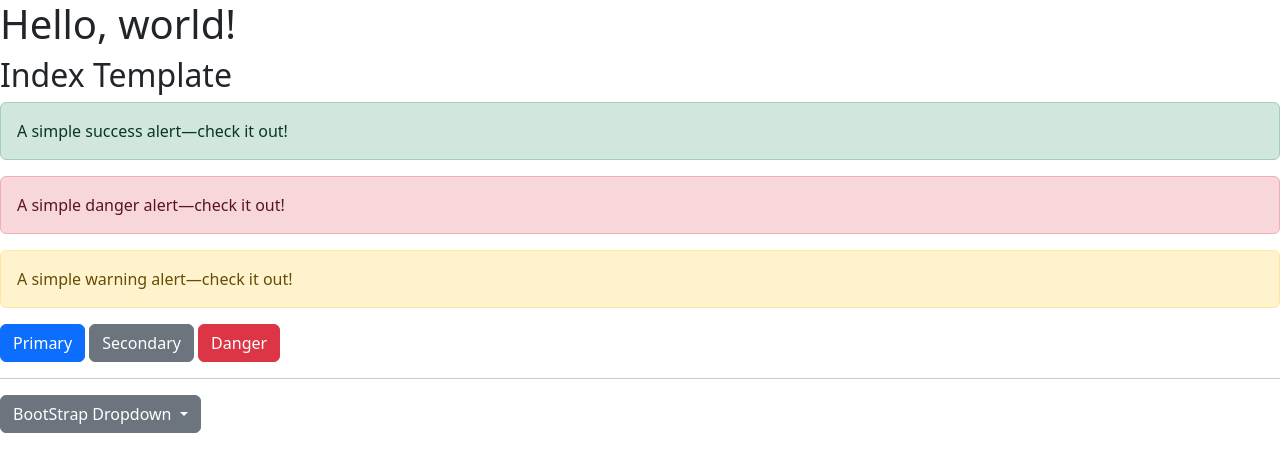
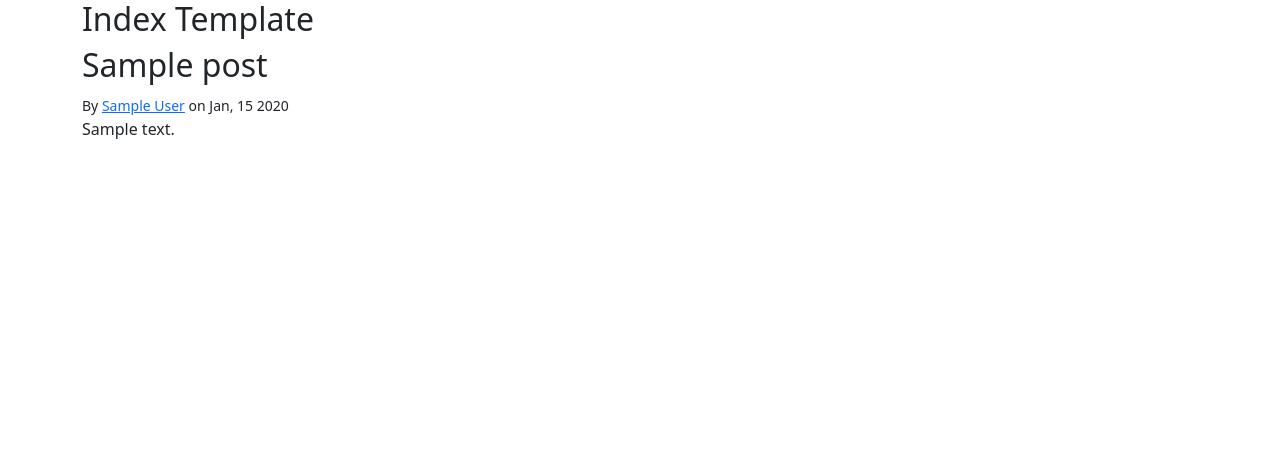
Before and after one commit to uralbi/iforum, a Django app: page /posts/ in a window 1280 px wide. Shown: the top 472 px of the page. Run offline with Django 3.2, Linux system fonts and the light colour scheme; tables that the repository leaves empty hold one stand-in row (values such as "Sample post"); parts of the project's set-up code (start-up, migrations or seed data) failed here and were passed over.

Commit message:
adding templates

```diff
--- /dev/null
+++ b/app/post/templatetags/post_extras.py
@@ -0,0 +1,26 @@
+from django import template
+from django.contrib.auth import get_user_model
+from django.utils.html import format_html as fhtml
+
+register = template.Library()
+user_model = get_user_model()
+
+
+@register.filter
+def author_details(author, current_user):
+    if not isinstance(author, user_model):
+        return ""
+    if author == current_user:
+        return fhtml('<strong>ME</strong>')
+    if author.first_name and author.last_name:
+        name = f"{author.first_name} {author.last_name}"
+    else:
+        name = f"{author.username}"
+    if author.email:
+        email = author.email
+        prefix = fhtml('<a href="mailto:{}">', author.email)
+        suffix = fhtml("</a>")
+    else:
+        prefix = ""
+        suffix = ""
+    return fhtml('{}{}{}', prefix, name, suffix)
--- a/app/post/views.py
+++ b/app/post/views.py
@@ -21,7 +21,8 @@ from drf_spectacular.utils import (
 )
 
 def index(request):
-    return render(request, "post/index.html")
+    posts = Post.objects.filter(published_at__isnull = False).order_by('-published_at')
+    return render(request, "post/index.html", {'posts': posts})
 
 @extend_schema_view(
     list=extend_schema(
--- a/app/templates/base.html
+++ b/app/templates/base.html
@@ -8,10 +8,10 @@
 </head>
 <body>
 
-<h1>Hello, world!</h1>
-
+    <div class="container">
     {% block content %}
     {% endblock %}
+    </div>
 
     <script src="https://cdn.jsdelivr.net/npm/bootstrap@5.3.0-alpha1/dist/js/bootstrap.bundle.min.js" integrity="sha384-w76AqPfDkMBDXo30jS1Sgez6pr3x5MlQ1ZAGC+nuZB+EYdgRZgiwxhTBTkF7CXvN" crossorigin="anonymous">
     </script>
--- a/app/templates/post/index.html
+++ b/app/templates/post/index.html
@@ -1,30 +1,16 @@
 {% extends "base.html" %}
+{% load post_extras %}
+
+
 {% block content %}
     <h2>Index Template</h2>
 
-    <div class="alert alert-success" role="alert">
-        A simple success alert—check it out!
-    </div>
-    <div class="alert alert-danger" role="alert">
-        A simple danger alert—check it out!
-    </div>
-    <div class="alert alert-warning" role="alert">
-        A simple warning alert—check it out!
-    </div>
+    {% for post in posts %}
+        <h2> {{ post.title }}</h2>
+        <small>By {{post.author|author_details:request.user }} on {{post.published_at|date:"M, d Y"}}</small>
+        <p> {{post.content }}</p>
 
-    <button type="button" class="btn btn-primary">Primary</button>
-    <a href="#" class="btn btn-secondary">Secondary</a>
-    <button type="button" class="btn btn-danger">Danger</button>
-    <hr>
-    <div class="dropdown">
-        <button class="btn btn-secondary dropdown-toggle"
-        id="dropdownMenuButton1" type="button" data-bs- toggle="dropdown" aria-expanded="false">
-              BootStrap Dropdown
-        </button>
-        <ul class="dropdown-menu" aria-labelledby="dropdownMenuButton1">
-        <li><a class="dropdown-item" href="#">Item 1</a></li>
-        <li><a class="dropdown-item" href="#">Item 2</a></li>
-        <li><a class="dropdown-item" href="#">Item 3</a></li>
-        </ul> </div>
+
+    {% endfor %}
 
 {% endblock %}
```
Also changed, not shown: app/post/templatetags/__init__.py (added).
